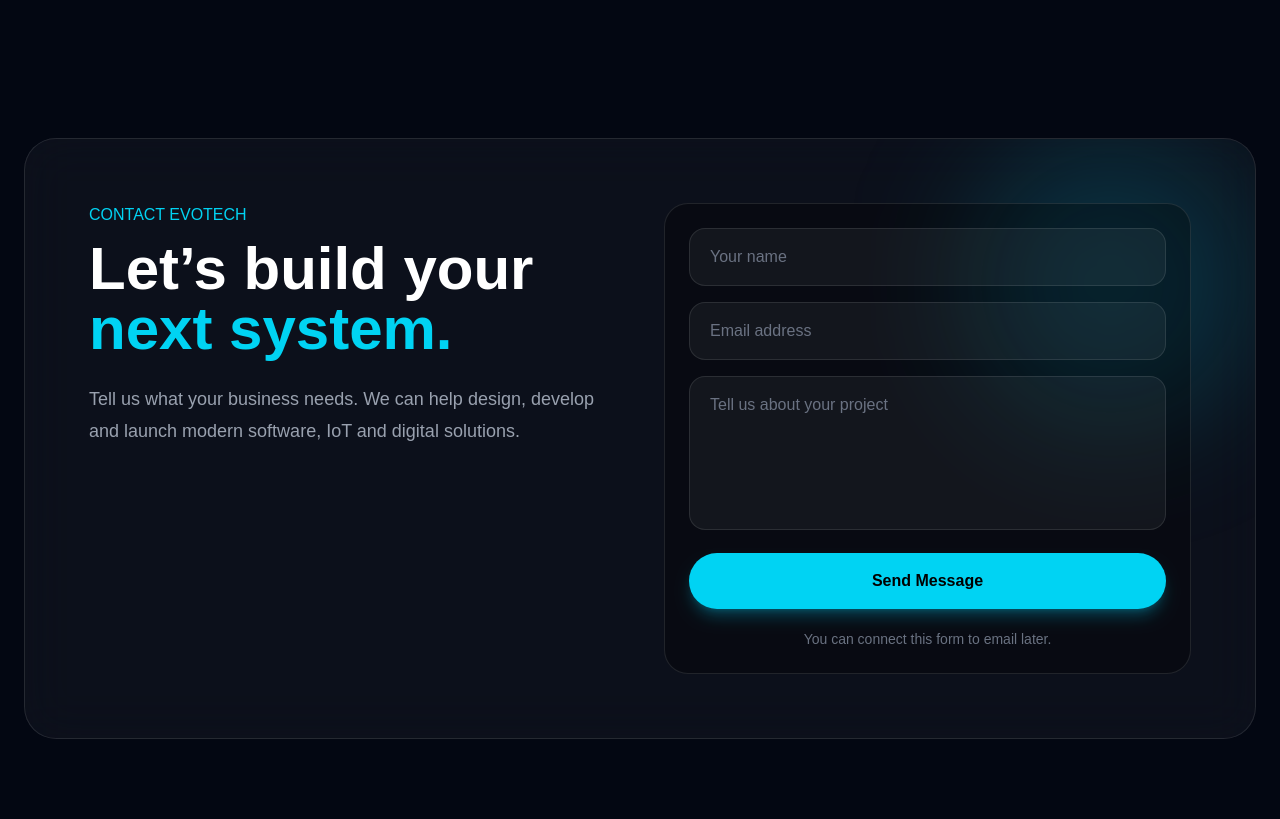
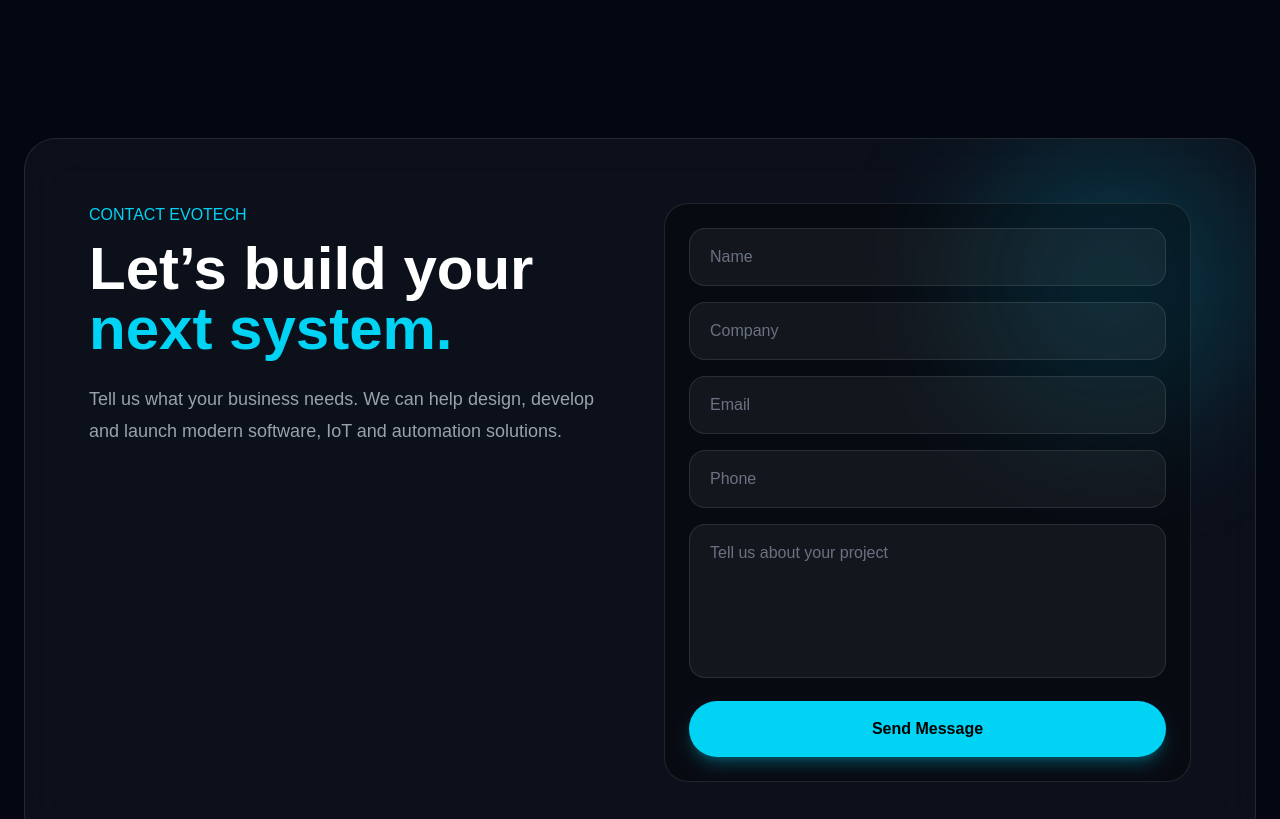
Before and after one commit to hlkho1980/evotechweb, a Next.js app: page / in a window 1280 px wide. Shown: the part 4820-5639 px from the top of the page. Built offline with nearby package versions, Linux system fonts and the light colour scheme.

Commit message:
Upgrade contact form

```diff
--- a/components/Contact.tsx
+++ b/components/Contact.tsx
@@ -1,11 +1,27 @@
 "use client";
 
+import { FormEvent, useState } from "react";
 import { motion } from "motion/react";
 
 export default function Contact() {
+  const [loading, setLoading] = useState(false);
+  const [success, setSuccess] = useState(false);
+
+  function handleSubmit(e: FormEvent<HTMLFormElement>) {
+    e.preventDefault();
+    setLoading(true);
+    setSuccess(false);
+
+    setTimeout(() => {
+      setLoading(false);
+      setSuccess(true);
+      e.currentTarget.reset();
+    }, 1000);
+  }
+
   return (
     <section id="contact" className="relative px-6 py-32">
-      <div className="mx-auto max-w-7xl overflow-hidden rounded-[2rem] border border-white/10 bg-white/[0.04] p-8 backdrop-blur-xl md:p-16">
+      <div className="relative mx-auto max-w-7xl overflow-hidden rounded-[2rem] border border-white/10 bg-white/[0.04] p-8 backdrop-blur-xl md:p-16">
         <div className="absolute right-0 top-0 h-72 w-72 rounded-full bg-cyan-500/20 blur-3xl" />
 
         <div className="relative z-10 grid gap-12 md:grid-cols-2">
@@ -24,11 +40,12 @@ export default function Contact() {
 
             <p className="mt-6 text-lg leading-8 text-gray-400">
               Tell us what your business needs. We can help design, develop and
-              launch modern software, IoT and digital solutions.
+              launch modern software, IoT and automation solutions.
             </p>
           </motion.div>
 
-          <motion.div
+          <motion.form
+            onSubmit={handleSubmit}
             initial={{ opacity: 0, y: 32 }}
             whileInView={{ opacity: 1, y: 0 }}
             viewport={{ once: true }}
@@ -36,33 +53,32 @@ export default function Contact() {
             className="rounded-3xl border border-white/10 bg-black/30 p-6"
           >
             <div className="space-y-4">
-              <input
-                type="text"
-                placeholder="Your name"
-                className="w-full rounded-2xl border border-white/10 bg-white/5 px-5 py-4 text-white outline-none transition placeholder:text-gray-500 focus:border-cyan-400"
+              <input required type="text" placeholder="Name" className="w-full rounded-2xl border border-white/10 bg-white/5 px-5 py-4 text-white outline-none placeholder:text-gray-500 focus:border-cyan-400" />
+              <input type="text" placeholder="Company" className="w-full rounded-2xl border border-white/10 bg-white/5 px-5 py-4 text-white outline-none placeholder:text-gray-500 focus:border-cyan-400" />
+              <input required type="email" placeholder="Email" className="w-full rounded-2xl border border-white/10 bg-white/5 px-5 py-4 text-white outline-none placeholder:text-gray-500 focus:border-cyan-400" />
+              <input type="tel" placeholder="Phone" className="w-full rounded-2xl border border-white/10 bg-white/5 px-5 py-4 text-white outline-none placeholder:text-gray-500 focus:border-cyan-400" />
+
+              <textarea
+                required
+                placeholder="Tell us about your project"
+                rows={5}
+                className="w-full resize-none rounded-2xl border border-white/10 bg-white/5 px-5 py-4 text-white outline-none placeholder:text-gray-500 focus:border-cyan-400"
               />
 
-              <input
-                type="email"
-                placeholder="Email address"
-                className="w-full rounded-2xl border border-white/10 bg-white/5 px-5 py-4 text-white outline-none transition placeholder:text-gray-500 focus:border-cyan-400"
-              />
+              <button
+                disabled={loading}
+                className="w-full rounded-full bg-cyan-400 px-8 py-4 font-semibold text-black shadow-lg shadow-cyan-500/30 transition hover:bg-cyan-300 disabled:cursor-not-allowed disabled:opacity-60"
+              >
+                {loading ? "Sending..." : "Send Message"}
+              </button>
 
-              <textarea
-                placeholder="Tell us about your project"
-                rows={5}
-                className="w-full resize-none rounded-2xl border border-white/10 bg-white/5 px-5 py-4 text-white outline-none transition placeholder:text-gray-500 focus:border-cyan-400"
-              />
-
-              <button className="w-full rounded-full bg-cyan-400 px-8 py-4 font-semibold text-black shadow-lg shadow-cyan-500/30 transition hover:bg-cyan-300">
-                Send Message
-              </button>
+              {success && (
+                <p className="text-center text-sm text-cyan-300">
+                  Message submitted successfully. EVOTECH will contact you soon.
+                </p>
+              )}
             </div>
-
-            <p className="mt-5 text-center text-sm text-gray-500">
-              You can connect this form to email later.
-            </p>
-          </motion.div>
+          </motion.form>
         </div>
       </div>
     </section>
```
